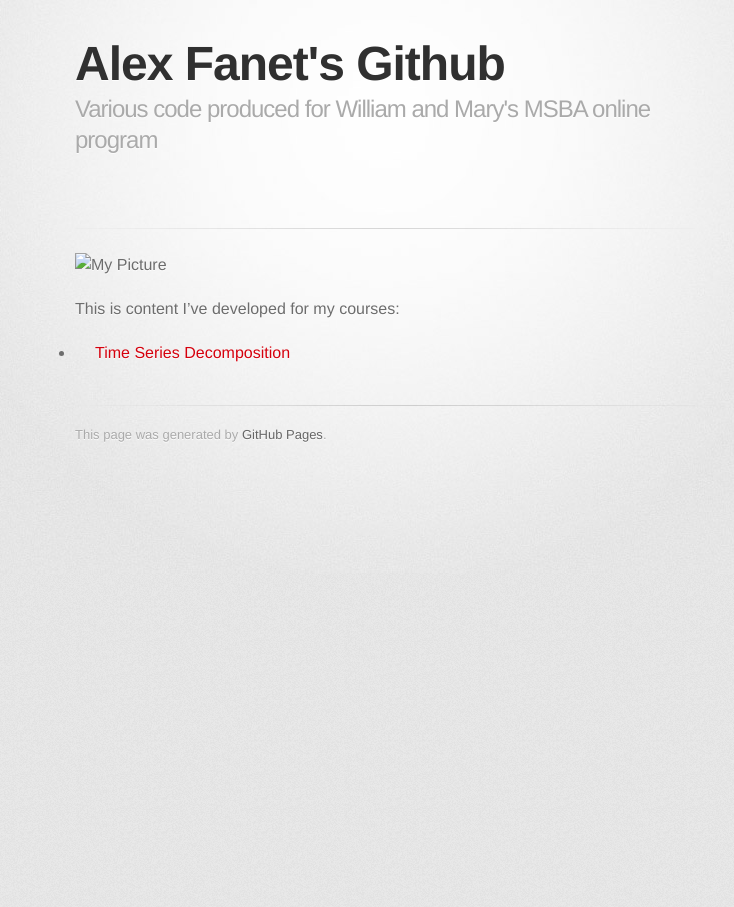
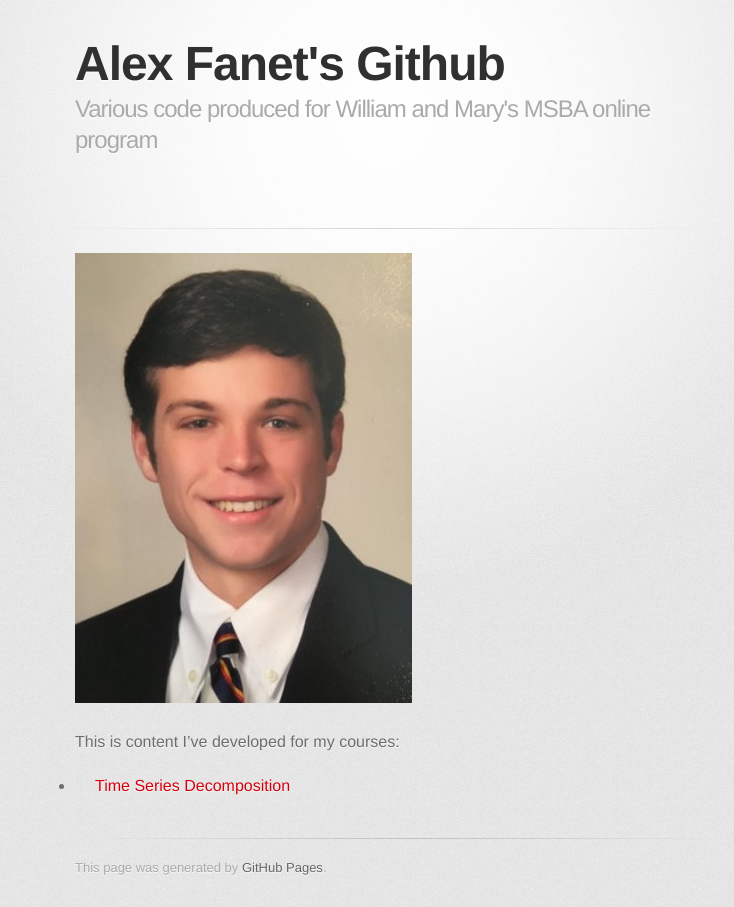
Before and after one commit to a-fanet/a-fanet.github.io, a Jekyll site: the page built from index.md, in a window 1280 px wide. Shown: the whole page, without its empty margins (255-989 px from the left). Built offline with Jekyll 4.4.1, drawn with Linux system fonts in a browser that asks for light colours; some web fonts are replaced; our own code applies the rules of GitHub Pages for plain Markdown files.

Commit message:
Update index.md

```diff
--- a/index.md
+++ b/index.md
@@ -3,7 +3,7 @@ title: Alex Fanet's Github
 description: Various code produced for William and Mary's MSBA online program
 ---
 
-![My Picture]()
+![My Picture](LinkedIn Photo.png)
 
 This is content I've developed for my courses:
 
```
